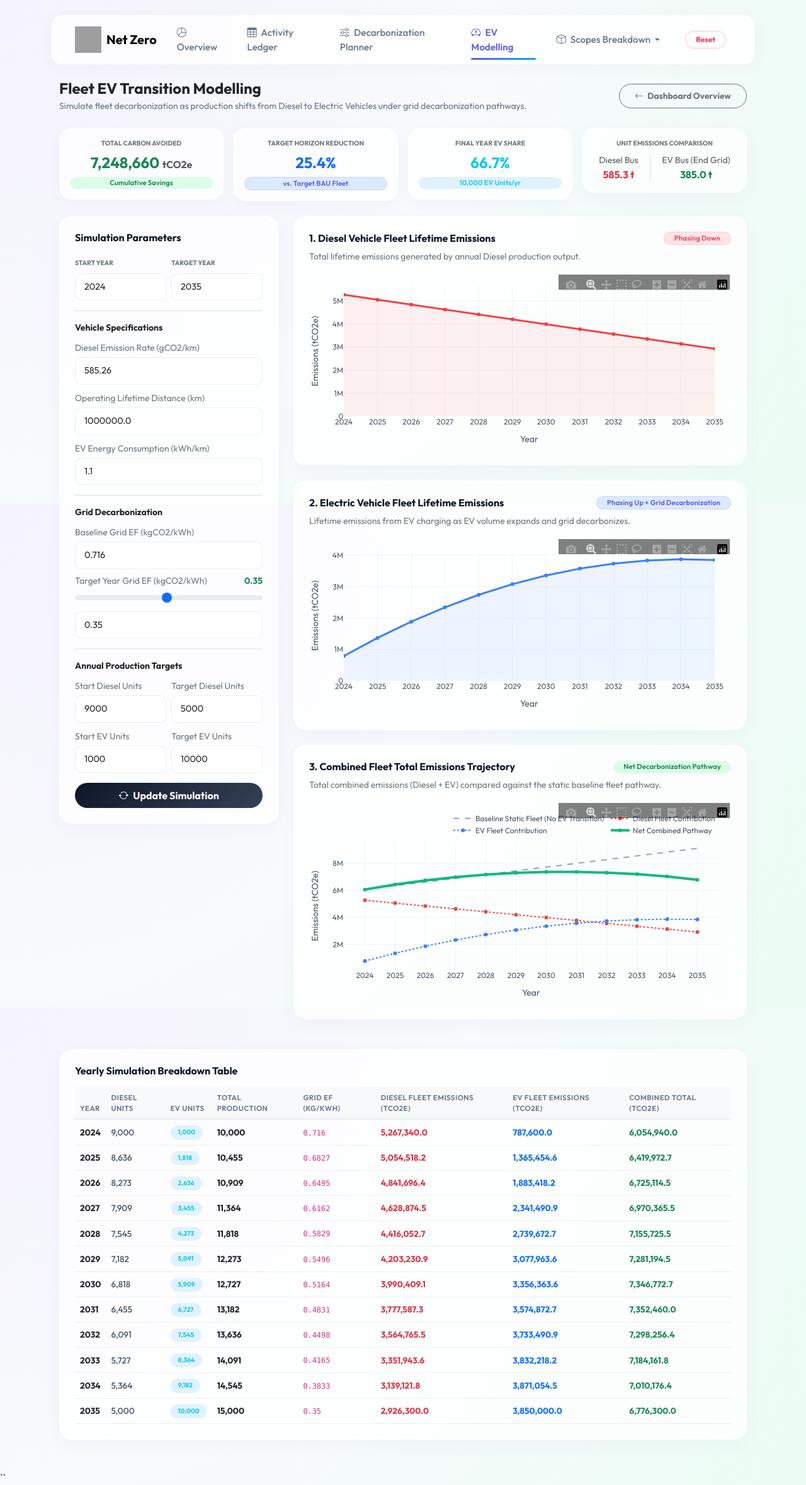
After one commit to ezclaps12/net-zero, a Flask app: page /dashboard/ev-modelling in a window 1280 px wide. The commit adds this page. Shown: the whole page at 63% size. Run offline with Flask 3, Linux system fonts and the light colour scheme; some libraries are stand-ins or nearby versions; grey boxes are pictures that could not be loaded.

Commit message:
ev_model

```diff
--- a/app.py
+++ b/app.py
@@ -6,6 +6,7 @@ from net0.core.dataloader import get_data_s1, get_data_s2
 from net0.scope.scope1 import run_scope1
 from net0.scope.scope2 import run_scope2
 from net0.scope.scope3.manager import run_scope3
+from net0.core.ev_model import calculate_ev_transition
 
 app = Flask(__name__)
 app.secret_key = 'ashok_leyland_net0_key'
@@ -525,6 +526,160 @@ def scope3_page():
     return render_template('scope3.html', s3_bau_json=s3_bau_json, s3_scenario_json=s3_scene_json, form_data=form_data)
 
 
+@app.route('/dashboard/ev-modelling', methods=['GET', 'POST'])
+def ev_modelling_page():
+    if not session.get('initialized'):
+        # Allow default initialization if user navigates directly
+        session['target_year'] = 2035
+        session['target_prod'] = 15000
+        session['initialized'] = True
+
+    default_params = {
+        'start_year': session.get('baseline_year', 2024),
+        'end_year': session.get('target_year', 2035),
+        'diesel_rate_g_km': 585.26,
+        'lifetime_km': 1000000.0,
+        'ev_kwh_km': 1.1,
+        'grid_ef_start': 0.716,
+        'grid_ef_end': 0.350,
+        'diesel_start_prod': 9000,
+        'diesel_end_prod': 5000,
+        'ev_start_prod': 1000,
+        'ev_end_prod': 10000
+    }
+
+    params = session.get('ev_modelling_params', default_params).copy()
+
+    if request.method == 'POST':
+        try:
+            params['start_year'] = int(request.form.get('start_year', params['start_year']))
+            params['end_year'] = int(request.form.get('end_year', params['end_year']))
+            params['diesel_rate_g_km'] = float(request.form.get('diesel_rate_g_km', params['diesel_rate_g_km']))
+            params['lifetime_km'] = float(request.form.get('lifetime_km', params['lifetime_km']))
+            params['ev_kwh_km'] = float(request.form.get('ev_kwh_km', params['ev_kwh_km']))
+            params['grid_ef_start'] = float(request.form.get('grid_ef_start', params['grid_ef_start']))
+
+            grid_end_val = request.form.get('grid_ef_end')
+            if not grid_end_val or not grid_end_val.strip():
+                grid_end_val = request.form.get('grid_ef_end_slider', params['grid_ef_end'])
+            params['grid_ef_end'] = float(grid_end_val)
+
+            params['diesel_start_prod'] = int(request.form.get('diesel_start_prod', params['diesel_start_prod']))
+            params['diesel_end_prod'] = int(request.form.get('diesel_end_prod', params['diesel_end_prod']))
+            params['ev_start_prod'] = int(request.form.get('ev_start_prod', params['ev_start_prod']))
+            params['ev_end_prod'] = int(request.form.get('ev_end_prod', params['ev_end_prod']))
+
+            session['ev_modelling_params'] = params
+        except (ValueError, TypeError):
+            pass
+
+    df = calculate_ev_transition(
+        start_year=params['start_year'],
+        end_year=params['end_year'],
+        diesel_rate_g_km=params['diesel_rate_g_km'],
+        lifetime_km=params['lifetime_km'],
+        ev_kwh_km=params['ev_kwh_km'],
+        grid_ef_start=params['grid_ef_start'],
+        grid_ef_end=params['grid_ef_end'],
+        diesel_start_prod=params['diesel_start_prod'],
+        diesel_end_prod=params['diesel_end_prod'],
+        ev_start_prod=params['ev_start_prod'],
+        ev_end_prod=params['ev_end_prod']
+    )
+
+    import plotly.graph_objects as go
+
+    years_list = df['Year'].tolist()
+
+    # Chart 1: Diesel Fleet Lifetime Emissions
+    fig_diesel = go.Figure()
+    fig_diesel.add_trace(go.Scatter(
+        x=years_list, y=df['Diesel_Emissions'].tolist(),
+        mode='lines+markers', name='Diesel Fleet Emissions',
+        line=dict(color='#ef4444', width=3),
+        fill='tozeroy', fillcolor='rgba(239, 68, 68, 0.08)'
+    ))
+    fig_diesel.update_layout(
+        paper_bgcolor='rgba(0,0,0,0)', plot_bgcolor='rgba(0,0,0,0)',
+        font=dict(family='Outfit, sans-serif', color='#475569'),
+        margin=dict(t=20, r=20, l=50, b=40),
+        xaxis=dict(gridcolor='#f1f5f9', title='Year', tickmode='linear', dtick=1),
+        yaxis=dict(gridcolor='#f1f5f9', title='Emissions (tCO2e)')
+    )
+
+    # Chart 2: EV Fleet Lifetime Emissions
+    fig_ev = go.Figure()
+    fig_ev.add_trace(go.Scatter(
+        x=years_list, y=df['EV_Emissions'].tolist(),
+        mode='lines+markers', name='EV Fleet Emissions',
+        line=dict(color='#3b82f6', width=3),
+        fill='tozeroy', fillcolor='rgba(59, 130, 246, 0.08)'
+    ))
+    fig_ev.update_layout(
+        paper_bgcolor='rgba(0,0,0,0)', plot_bgcolor='rgba(0,0,0,0)',
+        font=dict(family='Outfit, sans-serif', color='#475569'),
+        margin=dict(t=20, r=20, l=50, b=40),
+        xaxis=dict(gridcolor='#f1f5f9', title='Year', tickmode='linear', dtick=1),
+        yaxis=dict(gridcolor='#f1f5f9', title='Emissions (tCO2e)')
+    )
+
+    # Chart 3: Combined Total Fleet Emissions vs Baseline
+    fig_combined = go.Figure()
+    fig_combined.add_trace(go.Scatter(
+        x=years_list, y=df['BAU_Emissions'].tolist(),
+        mode='lines', name='Baseline Static Fleet (No EV Transition)',
+        line=dict(color='#94a3b8', width=2, dash='dash')
+    ))
+    fig_combined.add_trace(go.Scatter(
+        x=years_list, y=df['Diesel_Emissions'].tolist(),
+        mode='lines+markers', name='Diesel Fleet Contribution',
+        line=dict(color='#ef4444', width=2, dash='dot')
+    ))
+    fig_combined.add_trace(go.Scatter(
+        x=years_list, y=df['EV_Emissions'].tolist(),
+        mode='lines+markers', name='EV Fleet Contribution',
+        line=dict(color='#3b82f6', width=2, dash='dot')
+    ))
+    fig_combined.add_trace(go.Scatter(
+        x=years_list, y=df['Combined_Emissions'].tolist(),
+        mode='lines+markers', name='Net Combined Pathway',
+        line=dict(color='#10b981', width=4)
+    ))
+    fig_combined.update_layout(
+        paper_bgcolor='rgba(0,0,0,0)', plot_bgcolor='rgba(0,0,0,0)',
+        font=dict(family='Outfit, sans-serif', color='#475569'),
+        margin=dict(t=20, r=20, l=50, b=40),
+        xaxis=dict(gridcolor='#f1f5f9', title='Year', tickmode='linear', dtick=1),
+        yaxis=dict(gridcolor='#f1f5f9', title='Emissions (tCO2e)'),
+        legend=dict(orientation='h', yanchor='bottom', y=1.02, xanchor='right', x=1)
+    )
+
+    total_avoided = float((df['BAU_Emissions'] - df['Combined_Emissions']).sum())
+    base_em = float(df['Combined_Emissions'].iloc[0])
+    end_em = float(df['Combined_Emissions'].iloc[-1])
+    bau_end_em = float(df['BAU_Emissions'].iloc[-1])
+    target_reduction_pct = float(((bau_end_em - end_em) / bau_end_em * 100)) if bau_end_em > 0 else 0.0
+    final_ev_share = float((df['EV_Prod'].iloc[-1] / df['Total_Prod'].iloc[-1] * 100)) if df['Total_Prod'].iloc[-1] > 0 else 0.0
+    unit_diesel_em = float(df['Diesel_Unit_Emissions'].iloc[0])
+    unit_ev_end_em = float(df['EV_Unit_Emissions'].iloc[-1])
+
+    table_rows = df.to_dict(orient='records')
+
+    return render_template(
+        'ev_modelling.html',
+        params=params,
+        table_rows=table_rows,
+        total_avoided=total_avoided,
+        target_reduction_pct=target_reduction_pct,
+        final_ev_share=final_ev_share,
+        unit_diesel_em=unit_diesel_em,
+        unit_ev_end_em=unit_ev_end_em,
+        fig_diesel_json=fig_diesel.to_json(),
+        fig_ev_json=fig_ev.to_json(),
+        fig_combined_json=fig_combined.to_json()
+    )
+
+
 @app.route('/dashboard/reset')
 def reset_session():
     session.clear()
--- /dev/null
+++ b/templates/ev_modelling.html
@@ -0,0 +1,259 @@
+{% extends "layout.html" %}
+
+{% block title %}EV Transition Modelling - Net Zero Scenario Planner{% endblock %}
+
+{% block content %}
+
+<div class="container py-4">
+
+    <!-- HEADER TITLE -->
+    <div class="d-flex justify-content-between align-items-center mb-4">
+        <div>
+            <h4 class="fw-bold text-dark mb-1" style="color: #0f172a;">Fleet EV Transition Modelling</h4>
+            <p class="text-secondary small mb-0" style="color: #64748b !important;">
+                Simulate fleet decarbonization as production shifts from Diesel to Electric Vehicles under grid decarbonization pathways.
+            </p>
+        </div>
+        <div>
+            <a href="/dashboard" class="btn btn-outline-secondary rounded-pill px-4 py-2 fw-bold" style="font-size: 0.85rem;">
+                <i class="bi bi-arrow-left me-1"></i> Dashboard Overview
+            </a>
+        </div>
+    </div>
+
+    <!-- SUMMARY KPI METRIC CARDS -->
+    <div class="row g-3 mb-4">
+        <div class="col-md-3">
+            <div class="card border-0 glass-card p-3 text-center">
+                <span class="text-secondary small fw-bold text-uppercase" style="font-size: 0.65rem;">Total Carbon Avoided</span>
+                <h4 class="fw-bold text-success mt-2 mb-0">{{ "{:,.0f}".format(total_avoided) }} <small class="fs-6 text-muted">tCO2e</small></h4>
+                <span class="badge bg-success-subtle text-success mt-2 rounded-pill px-2 py-1" style="font-size: 0.7rem;">Cumulative Savings</span>
+            </div>
+        </div>
+        <div class="col-md-3">
+            <div class="card border-0 glass-card p-3 text-center">
+                <span class="text-secondary small fw-bold text-uppercase" style="font-size: 0.65rem;">Target Horizon Reduction</span>
+                <h4 class="fw-bold text-primary mt-2 mb-0">{{ "{:.1f}%".format(target_reduction_pct) }}</h4>
+                <span class="badge bg-primary-subtle text-primary mt-2 rounded-pill px-2 py-1" style="font-size: 0.7rem;">vs. Target BAU Fleet</span>
+            </div>
+        </div>
+        <div class="col-md-3">
+            <div class="card border-0 glass-card p-3 text-center">
+                <span class="text-secondary small fw-bold text-uppercase" style="font-size: 0.65rem;">Final Year EV Share</span>
+                <h4 class="fw-bold text-info mt-2 mb-0">{{ "{:.1f}%".format(final_ev_share) }}</h4>
+                <span class="badge bg-info-subtle text-info mt-2 rounded-pill px-2 py-1" style="font-size: 0.7rem;">{{ "{:,}".format(params.ev_end_prod) }} EV Units/yr</span>
+            </div>
+        </div>
+        <div class="col-md-3">
+            <div class="card border-0 glass-card p-3 text-center">
+                <span class="text-secondary small fw-bold text-uppercase" style="font-size: 0.65rem;">Unit Emissions Comparison</span>
+                <div class="d-flex justify-content-around mt-2">
+                    <div>
+                        <span class="d-block small text-muted">Diesel Bus</span>
+                        <strong class="text-danger">{{ "{:,.1f}".format(unit_diesel_em) }} t</strong>
+                    </div>
+                    <div class="border-end"></div>
+                    <div>
+                        <span class="d-block small text-muted">EV Bus (End Grid)</span>
+                        <strong class="text-success">{{ "{:,.1f}".format(unit_ev_end_em) }} t</strong>
+                    </div>
+                </div>
+            </div>
+        </div>
+    </div>
+
+    <!-- MAIN GRID: FORM INPUTS + PLOTS -->
+    <div class="row g-4 mb-4">
+
+        <!-- PARAMETER CONTROLS PANEL -->
+        <div class="col-lg-4">
+            <div class="card border-0 glass-card p-4">
+                <h6 class="fw-bold mb-3" style="color: #0f172a;">Simulation Parameters</h6>
+                <form method="POST" action="/dashboard/ev-modelling">
+
+                    <!-- TIMELINE -->
+                    <div class="row g-2 mb-3">
+                        <div class="col-6">
+                            <label class="form-label small fw-bold text-secondary text-uppercase" style="font-size: 0.65rem;">Start Year</label>
+                            <input type="number" name="start_year" class="form-control" value="{{ params.start_year }}" required>
+                        </div>
+                        <div class="col-6">
+                            <label class="form-label small fw-bold text-secondary text-uppercase" style="font-size: 0.65rem;">Target Year</label>
+                            <input type="number" name="end_year" class="form-control" value="{{ params.end_year }}" required>
+                        </div>
+                    </div>
+
+                    <!-- VEHICLE SPECS -->
+                    <div class="border-top pt-3 mb-3">
+                        <span class="d-block fw-bold text-dark small mb-2">Vehicle Specifications</span>
+
+                        <div class="mb-2">
+                            <label class="form-label small text-secondary mb-1">Diesel Emission Rate (gCO2/km)</label>
+                            <input type="number" step="any" name="diesel_rate_g_km" class="form-control form-control-sm" value="{{ params.diesel_rate_g_km }}" required>
+                        </div>
+
+                        <div class="mb-2">
+                            <label class="form-label small text-secondary mb-1">Operating Lifetime Distance (km)</label>
+                            <input type="number" step="any" name="lifetime_km" class="form-control form-control-sm" value="{{ params.lifetime_km }}" required>
+                        </div>
+
+                        <div class="mb-2">
+                            <label class="form-label small text-secondary mb-1">EV Energy Consumption (kWh/km)</label>
+                            <input type="number" step="any" name="ev_kwh_km" class="form-control form-control-sm" value="{{ params.ev_kwh_km }}" required>
+                        </div>
+                    </div>
+
+                    <!-- GRID DECARBONIZATION -->
+                    <div class="border-top pt-3 mb-3">
+                        <span class="d-block fw-bold text-dark small mb-2">Grid Decarbonization</span>
+
+                        <div class="mb-2">
+                            <label class="form-label small text-secondary mb-1">Baseline Grid EF (kgCO2/kWh)</label>
+                            <input type="number" step="any" name="grid_ef_start" class="form-control form-control-sm" value="{{ params.grid_ef_start }}" required>
+                        </div>
+
+                        <div class="mb-2">
+                            <div class="d-flex justify-content-between">
+                                <label class="form-label small text-secondary mb-1">Target Year Grid EF (kgCO2/kWh)</label>
+                                <span class="fw-bold text-success small" id="gridEfValDisplay">{{ params.grid_ef_end }}</span>
+                            </div>
+                            <input type="range" class="form-range" name="grid_ef_end_slider" id="gridEfSlider" min="0.0" max="{{ params.grid_ef_start }}" step="0.001" value="{{ params.grid_ef_end }}" oninput="syncGridEf(this.value)">
+                            <input type="number" step="any" name="grid_ef_end" id="gridEfInput" class="form-control form-control-sm mt-1" value="{{ params.grid_ef_end }}" oninput="syncGridSlider(this.value)" required>
+                        </div>
+                    </div>
+
+                    <!-- PRODUCTION VOLUMES -->
+                    <div class="border-top pt-3 mb-3">
+                        <span class="d-block fw-bold text-dark small mb-2">Annual Production Targets</span>
+
+                        <div class="row g-2 mb-2">
+                            <div class="col-6">
+                                <label class="form-label small text-secondary mb-1">Start Diesel Units</label>
+                                <input type="number" name="diesel_start_prod" class="form-control form-control-sm" value="{{ params.diesel_start_prod }}" required>
+                            </div>
+                            <div class="col-6">
+                                <label class="form-label small text-secondary mb-1">Target Diesel Units</label>
+                                <input type="number" name="diesel_end_prod" class="form-control form-control-sm" value="{{ params.diesel_end_prod }}" required>
+                            </div>
+                        </div>
+
+                        <div class="row g-2 mb-2">
+                            <div class="col-6">
+                                <label class="form-label small text-secondary mb-1">Start EV Units</label>
+                                <input type="number" name="ev_start_prod" class="form-control form-control-sm" value="{{ params.ev_start_prod }}" required>
+                            </div>
+                            <div class="col-6">
+                                <label class="form-label small text-secondary mb-1">Target EV Units</label>
+                                <input type="number" name="ev_end_prod" class="form-control form-control-sm" value="{{ params.ev_end_prod }}" required>
+                            </div>
+                        </div>
+                    </div>
+
+                    <button type="submit" class="btn btn-dark w-100 rounded-pill py-2 fw-bold">
+                        <i class="bi bi-arrow-repeat me-1"></i> Update Simulation
+                    </button>
+                </form>
+            </div>
+        </div>
+
+        <!-- 3 VISUAL CHARTS PANEL -->
+        <div class="col-lg-8">
+
+            <!-- GRAPH 1: DIESEL EMISSIONS -->
+            <div class="card border-0 glass-card p-4 mb-4">
+                <div class="d-flex justify-content-between align-items-center mb-2">
+                    <h6 class="fw-bold mb-0" style="color: #0f172a;">1. Diesel Vehicle Fleet Lifetime Emissions</h6>
+                    <span class="badge bg-danger-subtle text-danger rounded-pill px-3 py-1" style="font-size: 0.7rem;">Phasing Down</span>
+                </div>
+                <p class="text-secondary small mb-3">Total lifetime emissions generated by annual Diesel production output.</p>
+                <div id="chartDiesel" style="height: 280px;"></div>
+            </div>
+
+            <!-- GRAPH 2: EV EMISSIONS -->
+            <div class="card border-0 glass-card p-4 mb-4">
+                <div class="d-flex justify-content-between align-items-center mb-2">
+                    <h6 class="fw-bold mb-0" style="color: #0f172a;">2. Electric Vehicle Fleet Lifetime Emissions</h6>
+                    <span class="badge bg-primary-subtle text-primary rounded-pill px-3 py-1" style="font-size: 0.7rem;">Phasing Up + Grid Decarbonization</span>
+                </div>
+                <p class="text-secondary small mb-3">Lifetime emissions from EV charging as EV volume expands and grid decarbonizes.</p>
+                <div id="chartEv" style="height: 280px;"></div>
+            </div>
+
+            <!-- GRAPH 3: COMBINED & NET TRAJECTORY -->
+            <div class="card border-0 glass-card p-4 mb-4">
+                <div class="d-flex justify-content-between align-items-center mb-2">
+                    <h6 class="fw-bold mb-0" style="color: #0f172a;">3. Combined Fleet Total Emissions Trajectory</h6>
+                    <span class="badge bg-success-subtle text-success rounded-pill px-3 py-1" style="font-size: 0.7rem;">Net Decarbonization Pathway</span>
+                </div>
+                <p class="text-secondary small mb-3">Total combined emissions (Diesel + EV) compared against the static baseline fleet pathway.</p>
+                <div id="chartCombined" style="height: 320px;"></div>
+            </div>
+
+        </div>
+    </div>
+
+    <!-- DETAILED DATA TABLE -->
+    <div class="card border-0 glass-card p-4 mb-4">
+        <h6 class="fw-bold mb-3" style="color: #0f172a;">Yearly Simulation Breakdown Table</h6>
+        <div class="table-responsive">
+            <table class="table table-hover align-middle mb-0" style="font-size: 0.85rem;">
+                <thead class="table-light">
+                    <tr>
+                        <th>Year</th>
+                        <th>Diesel Units</th>
+                        <th>EV Units</th>
+                        <th>Total Production</th>
+                        <th>Grid EF (kg/kWh)</th>
+                        <th>Diesel Fleet Emissions (tCO2e)</th>
+                        <th>EV Fleet Emissions (tCO2e)</th>
+                        <th>Combined Total (tCO2e)</th>
+                    </tr>
+                </thead>
+                <tbody>
+                    {% for row in table_rows %}
+                    <tr>
+                        <td class="fw-bold text-dark">{{ row.Year }}</td>
+                        <td>{{ "{:,}".format(row.Diesel_Prod) }}</td>
+                        <td><span class="badge bg-info-subtle text-info fw-bold">{{ "{:,}".format(row.EV_Prod) }}</span></td>
+                        <td class="fw-bold text-dark">{{ "{:,}".format(row.Total_Prod) }}</td>
+                        <td><code>{{ row.Grid_EF }}</code></td>
+                        <td class="text-danger fw-bold">{{ "{:,.1f}".format(row.Diesel_Emissions) }}</td>
+                        <td class="text-primary fw-bold">{{ "{:,.1f}".format(row.EV_Emissions) }}</td>
+                        <td class="text-success fw-bold">{{ "{:,.1f}".format(row.Combined_Emissions) }}</td>
+                    </tr>
+                    {% endfor %}
+                </tbody>
+            </table>
+        </div>
+    </div>
+
+</div>
+
+<!-- Plotly JS -->
+<script src="https://cdn.plot.ly/plotly-2.30.0.min.js"></script>
+<script>
+    function syncGridEf(val) {
+        document.getElementById('gridEfValDisplay').innerText = val;
+        document.getElementById('gridEfInput').value = val;
+    }
+    function syncGridSlider(val) {
+        document.getElementById('gridEfValDisplay').innerText = val;
+        document.getElementById('gridEfSlider').value = val;
+    }
+
+    const chartDieselData = {{ fig_diesel_json | safe }};
+    const chartEvData = {{ fig_ev_json | safe }};
+    const chartCombinedData = {{ fig_combined_json | safe }};
+
+    Plotly.newPlot('chartDiesel', chartDieselData.data, chartDieselData.layout, {responsive: true});
+    Plotly.newPlot('chartEv', chartEvData.data, chartEvData.layout, {responsive: true});
+    Plotly.newPlot('chartCombined', chartCombinedData.data, chartCombinedData.layout, {responsive: true});
+</script>
+
+<style>
+.bg-danger-subtle { background-color: #ffe4e6 !important; }
+.bg-primary-subtle { background-color: #dbeafe !important; }
+.bg-success-subtle { background-color: #dcfce7 !important; }
+.bg-info-subtle { background-color: #e0f2fe !important; }
+</style>
+{% endblock %}
--- a/templates/layout.html
+++ b/templates/layout.html
@@ -66,6 +66,12 @@
                             </a>
                         </li>
 
+                        <li class="nav-item px-2">
+                            <a class="nav-link {% if request.path == '/dashboard/ev-modelling' %}active{% endif %}" href="/dashboard/ev-modelling">
+                                <i class="bi bi-ev-front me-1"></i> EV Modelling
+                            </a>
+                        </li>
+
                         <!-- Scope Dropdown -->
                         <li class="nav-item dropdown px-2">
                             <a class="nav-link dropdown-toggle {% if 'scope' in request.path %}active{% endif %}" href="#" id="navbarDropdown" role="button" data-bs-toggle="dropdown" aria-expanded="false">
--- a/templates/planner.html
+++ b/templates/planner.html
@@ -47,7 +47,7 @@
 
                     <div class="mb-3">
                         <label class="form-label small fw-bold text-secondary text-uppercase" style="font-size: 0.65rem;">Initiative Name</label>
-                        <input type="text" name="init_name" class="form-control" placeholder="e.g. Forklift Electrification" required>
+                        <input type="text" name="init_name" class="form-control" placeholder="" required>
                     </div>
 
                     <div class="row g-2 mb-3">
@@ -241,7 +241,7 @@
         // Show/hide fuel switch selector group and update labels dynamically
         if (selectedScope === 'Scope 1') {
             valUnit.innerText = 'GJ';
-            valInput.placeholder = 'e.g. 5000';
+            valInput.placeholder = '';
 
             if (selectedType === 'fuel_switch') {
                 fuelGroup.classList.remove('d-none');
```
Also changed, not shown: net0/core/ev_model.py (added, +88 -0 lines), requirements.txt (+5 -24 lines).
